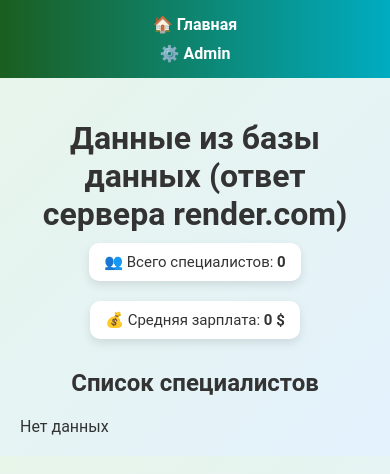
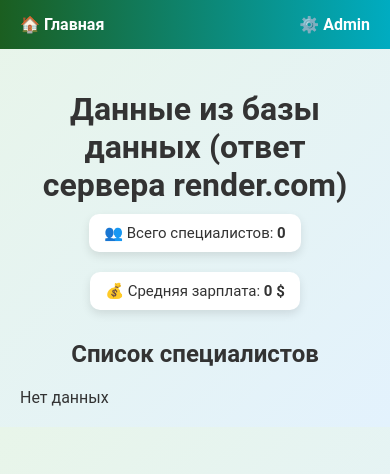
Before and after one commit to Zhenua82/testServerRender, a website: page front/viewData.html in a window 390 px wide. Drawn offline with Linux system fonts and the light colour scheme.

Commit message:
change css header

```diff
--- a/front/css/personList.css
+++ b/front/css/personList.css
@@ -232,11 +232,11 @@ h2 {
 
 /* ===== МОБИЛКА ===== */
 @media (max-width: 600px) {
-  .header {
+  /* .header {
     flex-direction: column;
     gap: 10px;
     align-items: center;
-  }
+  } */
 
   .stats {
     flex-direction: column;
```
